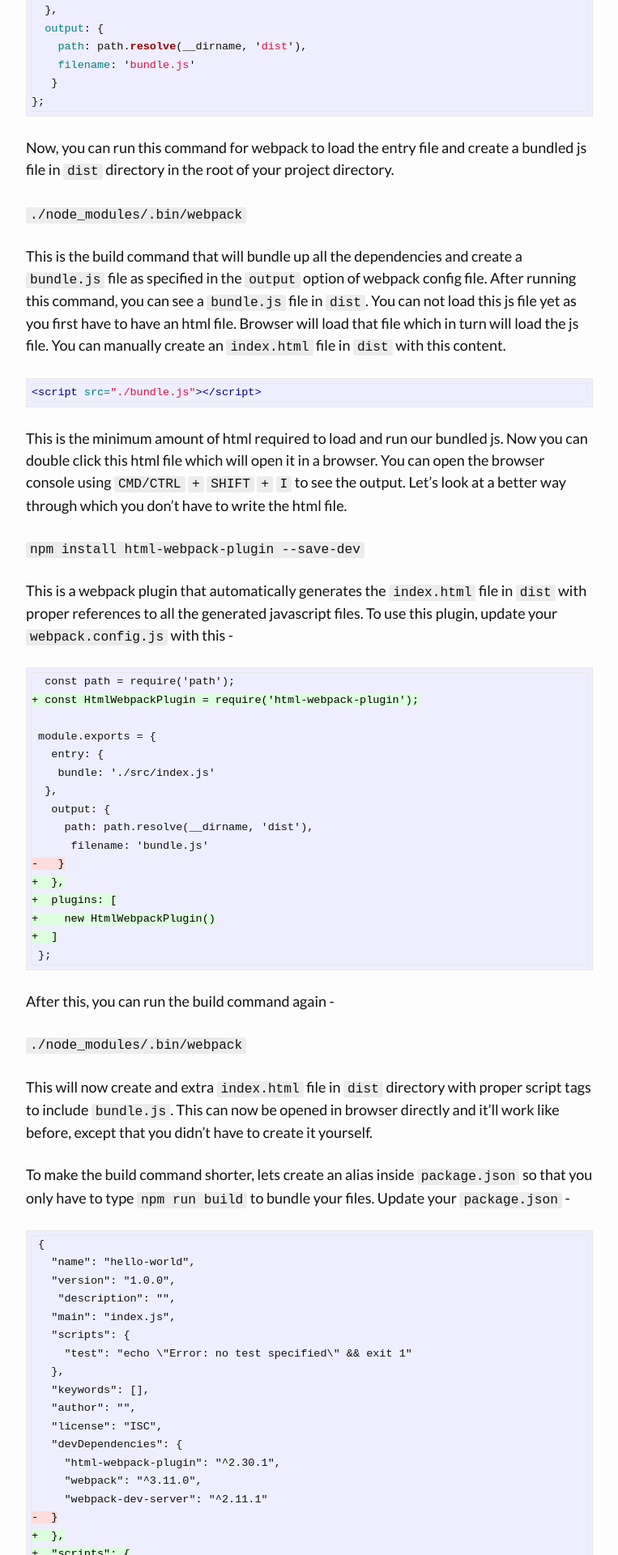
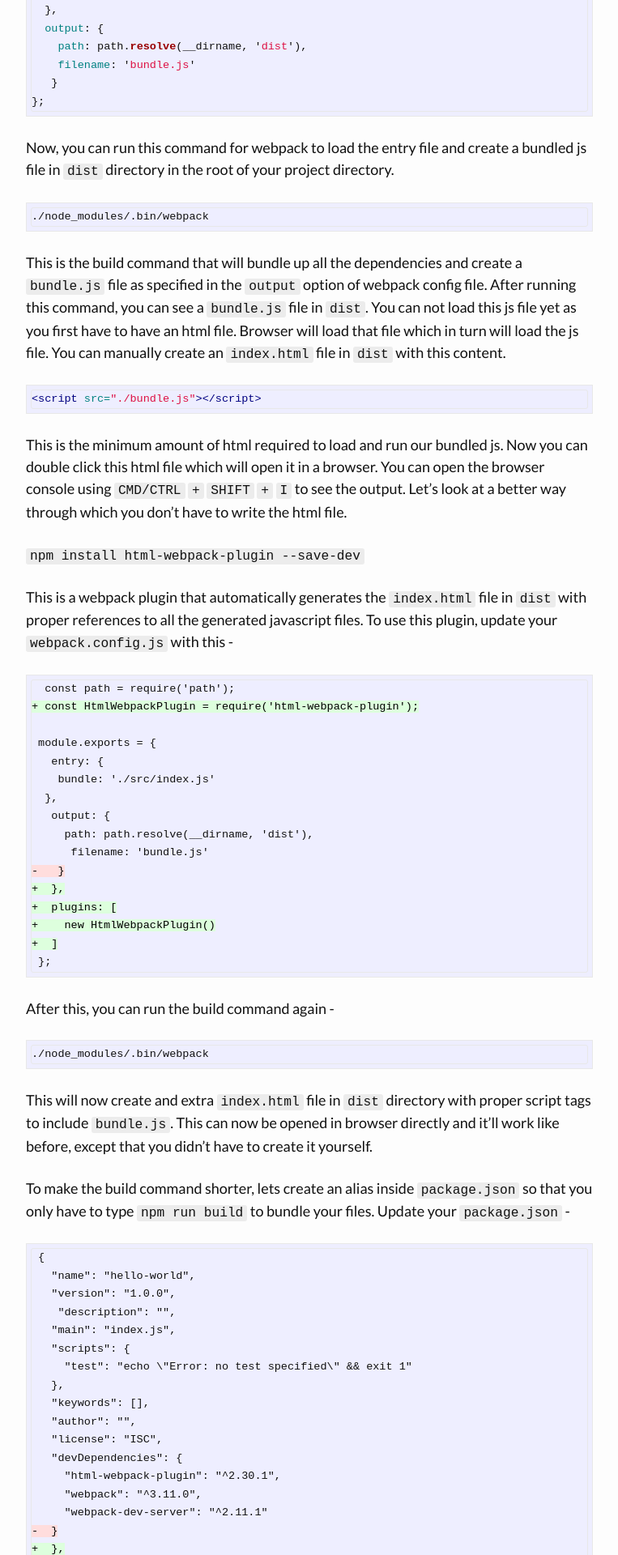
Before and after one commit to brijeshb42/brijeshb42.github.io, a Jekyll site: the page built from _posts/2018-02-22-setup-javascript-webpack-project.md, in a window 1280 px wide. Shown: the part 2975-4895 px from the top of the page at 81% size, without its empty margins (258-1021 px from the left). Built offline with Jekyll 4.4.1, drawn with Linux system fonts in a browser that asks for light colours; comment, search, counter and statistics services are not loaded.

Commit message:
Update 2018-02-22-setup-javascript-webpack-project.md

````diff
--- a/_posts/2018-02-22-setup-javascript-webpack-project.md
+++ b/_posts/2018-02-22-setup-javascript-webpack-project.md
@@ -93,7 +93,9 @@ module.exports = {
 
 Now, you can run this command for webpack to load the entry file and create a bundled js file in `dist` directory in the root of your project directory.
 
-`./node_modules/.bin/webpack`
+```bash
+./node_modules/.bin/webpack
+```
 
 This is the build command that will bundle up all the dependencies and create a `bundle.js` file as specified in the `output` option of webpack config file. After running this command, you can see a `bundle.js` file in `dist`. You can not load this js file yet as you first have to have an html file. Browser will load that file which in turn will load the js file.
  You can manually create an `index.html` file in `dist` with this content.
@@ -129,7 +131,9 @@ This is a webpack plugin that automatically generates the `index.html` file in `
 
 After this, you can run the build command again -
 
-`./node_modules/.bin/webpack`
+```bash
+./node_modules/.bin/webpack
+```
 
 This will now create and extra `index.html` file in `dist` directory with proper script tags to include `bundle.js`. This can now be opened in browser directly and it'll work like before, except that you didn't have to create it yourself.
 
````
